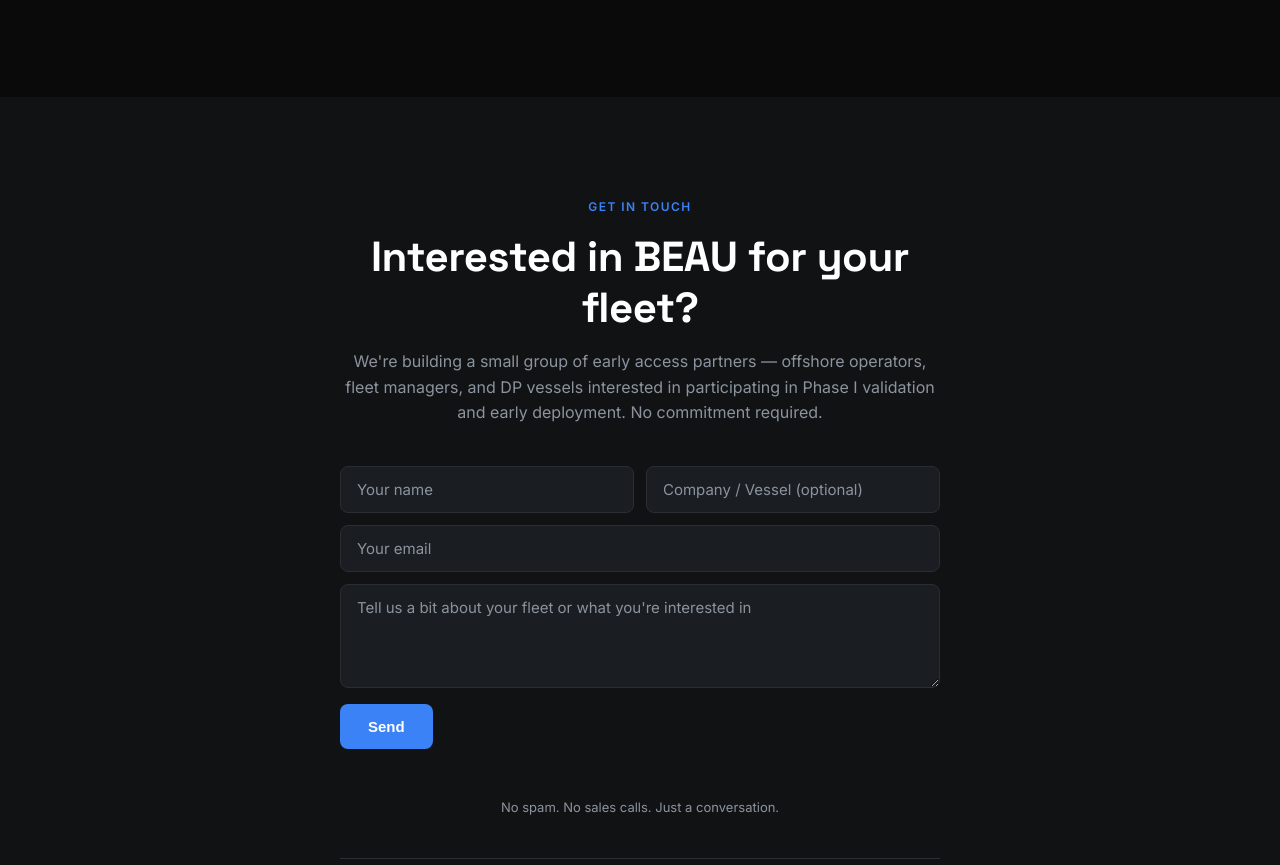
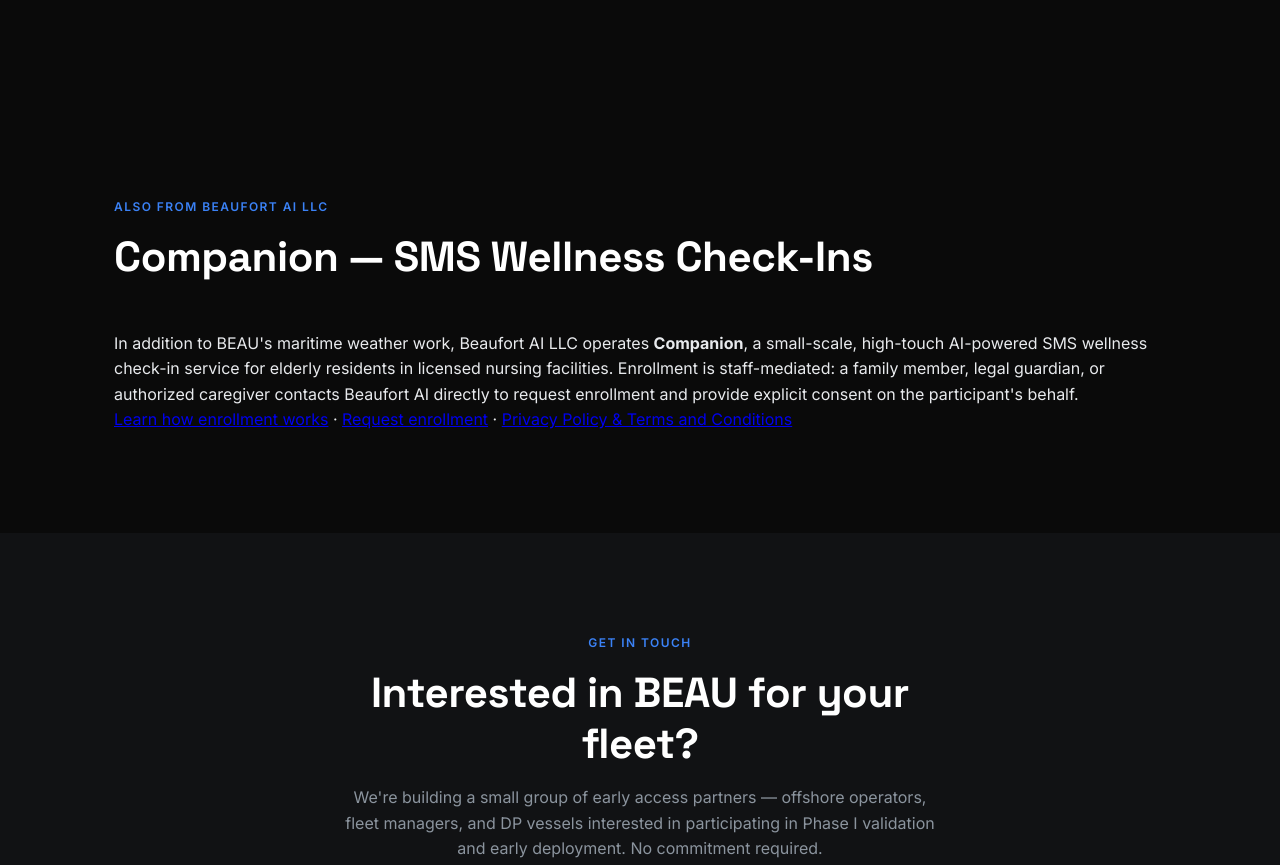
Before and after one commit to piratefarmer/beaufort-ai-website, a plain HTML site: page index.html in a window 1280 px wide. Shown: the part 4589-5454 px from the top of the page. Drawn offline with Linux system fonts and the light colour scheme.

Commit message:
Add Companion SMS program section to homepage (A2P 30907 fix: website must reflect campaign use case)

```diff
--- a/index.html
+++ b/index.html
@@ -239,6 +239,16 @@
     </div>
   </section>
 
+  <!-- COMPANION PROGRAM -->
+  <section class="section" id="companion">
+    <div class="container">
+      <div class="section-label">Also From Beaufort AI LLC</div>
+      <h2>Companion &mdash; SMS Wellness Check-Ins</h2>
+      <p>In addition to BEAU's maritime weather work, Beaufort AI LLC operates <strong>Companion</strong>, a small-scale, high-touch AI-powered SMS wellness check-in service for elderly residents in licensed nursing facilities. Enrollment is staff-mediated: a family member, legal guardian, or authorized caregiver contacts Beaufort AI directly to request enrollment and provide explicit consent on the participant's behalf.</p>
+      <p><a href="/companion-enroll">Learn how enrollment works</a> &middot; <a href="/companion-enroll-form">Request enrollment</a> &middot; <a href="/companion-privacy">Privacy Policy &amp; Terms and Conditions</a></p>
+    </div>
+  </section>
+
   <!-- CONTACT / WAITLIST -->
   <section class="section section-dark" id="contact">
     <div class="container">
@@ -277,6 +287,7 @@
         <div class="footer-right">
           <p>© 2026 Beaufort AI LLC. All rights reserved.</p>
           <p>Patent pending.</p>
+          <p><a href="/companion-enroll">Companion Program (SMS wellness check-ins)</a></p>
         </div>
       </div>
     </div>
```
